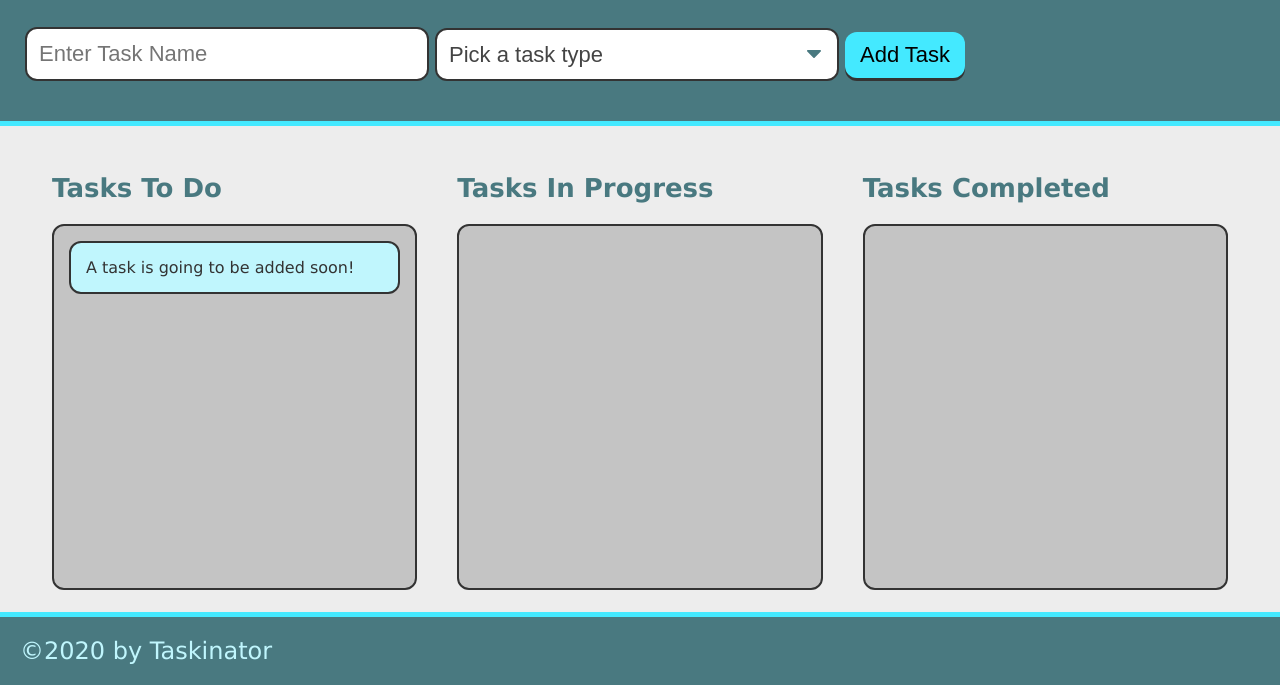
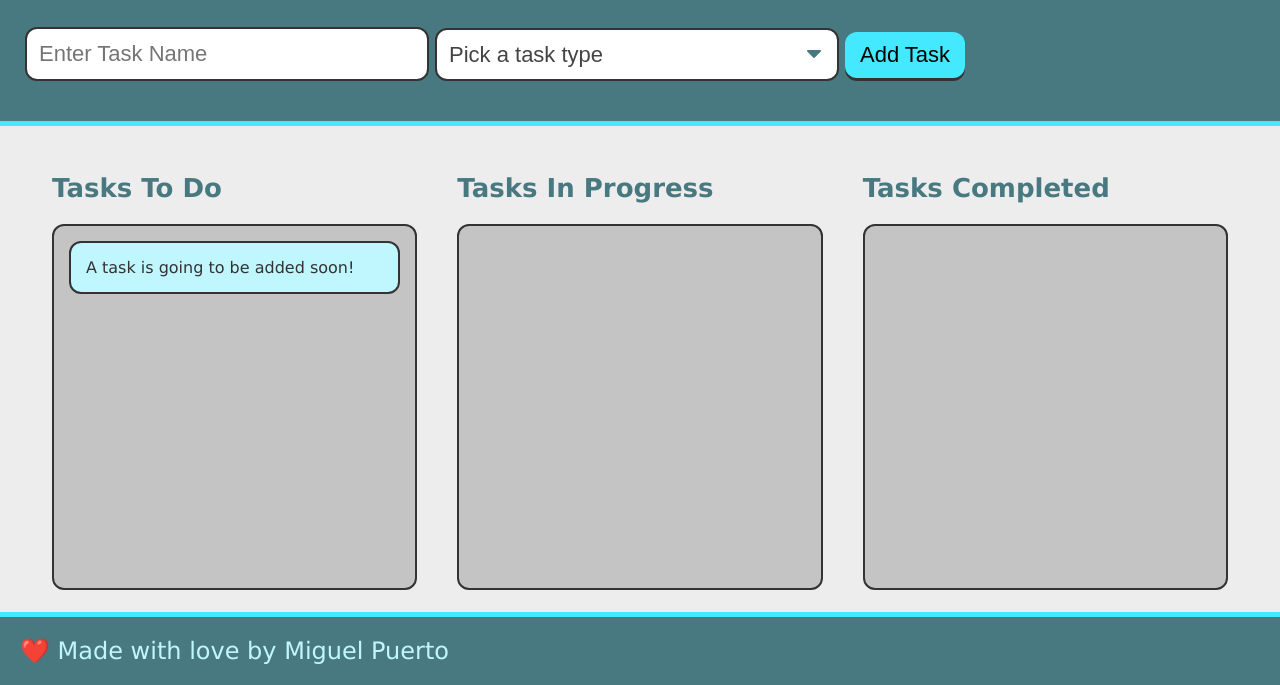
Before and after one commit to miguelpuerto1/taskinator, a plain HTML site: page index.html in a window 1280 px wide. Shown: the part 115-800 px from the top of the page. Drawn offline with Linux system fonts and the light colour scheme.

Commit message:
small edit

```diff
--- a/index.html
+++ b/index.html
@@ -57,7 +57,7 @@
       </main>
 
       <footer>
-        &copy;2020 by Taskinator
+        ❤️ Made with love by Miguel Puerto
       </footer>
 
     <script src="./assets/js/script.js"></script>
```
